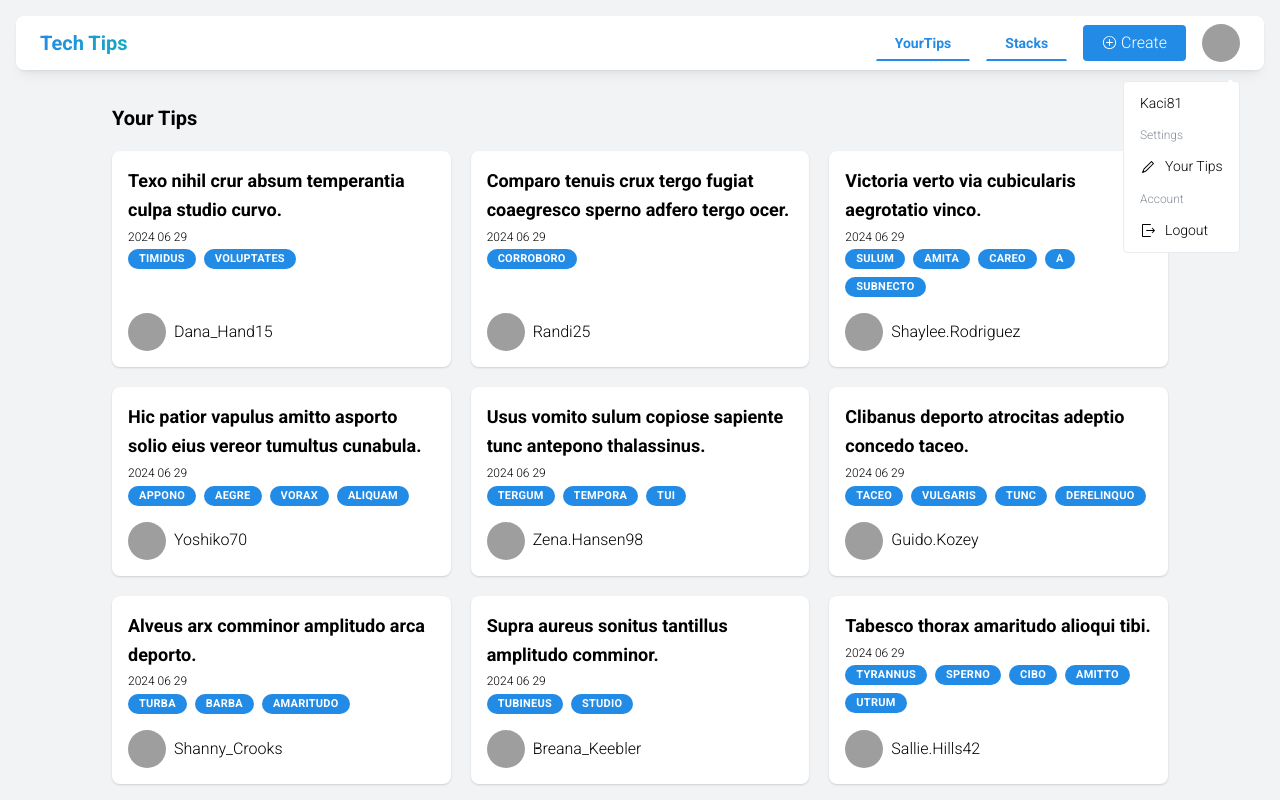
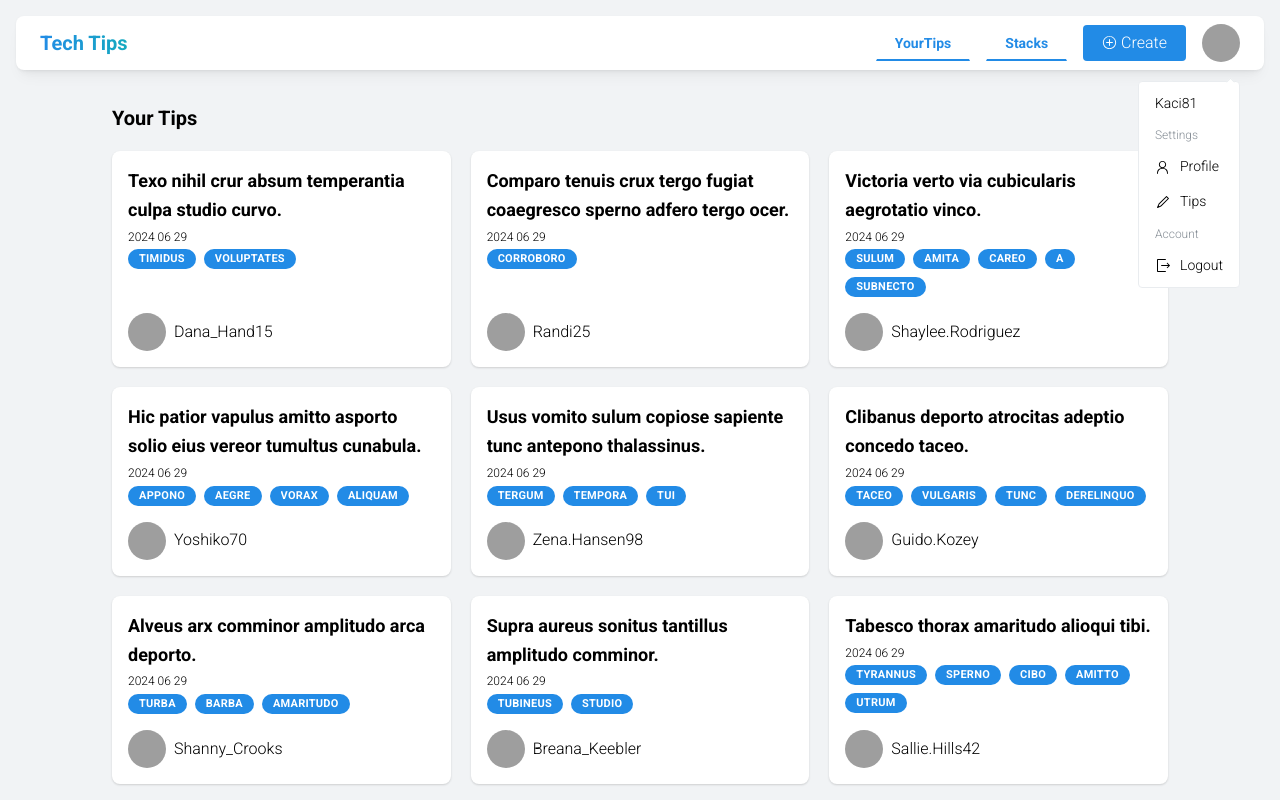
Before and after one commit to imaimai17468/tech-tips, a Next.js app: page / in a window 1280 px wide. Both pictures are taken after a click on the button 1221 px from the left and 43 px from the top of the page. Shown: the top 800 px of the page. Built offline with nearby package versions, Linux system fonts and the light colour scheme; grey boxes are pictures that could not be loaded.

Commit message:
fix: Update UserButton component to include user ID in user link

```diff
--- a/src/components/parts/Header/Header.tsx
+++ b/src/components/parts/Header/Header.tsx
@@ -1,10 +1,10 @@
 import { CLIENT_PATHS } from "@/constants/clientPaths";
+import { createMockUser } from "@/repositories/user/mock";
 import { Anchor, Card, Flex } from "@mantine/core";
 import { Logo } from "../Logo";
 import { RouteButton } from "./components/RouteButton";
 import { TipCreateButton } from "./components/TipCreateButton";
 import { UserButton } from "./components/UserButton";
-import { createMockUser } from "@/repositories/user/mock";
 
 export const Header: React.FC = () => {
   const user = createMockUser();
@@ -19,7 +19,7 @@ export const Header: React.FC = () => {
           <RouteButton href={CLIENT_PATHS.TOP}>YourTips</RouteButton>
           <RouteButton href={CLIENT_PATHS.STACK}>Stacks</RouteButton>
           <TipCreateButton />
-          <UserButton href={user.userImageURL} userName={user.username} />
+          <UserButton href={user.userImageURL} userName={user.username} userID={user.id} />
         </Flex>
       </Flex>
     </Card>
--- a/src/components/parts/Header/components/UserButton.tsx
+++ b/src/components/parts/Header/components/UserButton.tsx
@@ -3,14 +3,15 @@
 import { CLIENT_PATHS } from "@/constants/clientPaths";
 import { replaceIDinPath } from "@/utils/replaceIDinPath";
 import { Avatar, Menu, UnstyledButton } from "@mantine/core";
-import { ExitIcon, Pencil1Icon } from "@radix-ui/react-icons";
+import { ExitIcon, Pencil1Icon, PersonIcon } from "@radix-ui/react-icons";
 
 type Props = {
   href: string;
   userName: string;
+  userID: string;
 };
 
-export const UserButton: React.FC<Props> = ({ href, userName }) => {
+export const UserButton: React.FC<Props> = ({ href, userName, userID }) => {
   return (
     <Menu offset={15} withArrow position="bottom-end" transitionProps={{ transition: "rotate-right", duration: 150 }}>
       <Menu.Target>
@@ -19,12 +20,15 @@ export const UserButton: React.FC<Props> = ({ href, userName }) => {
         </UnstyledButton>
       </Menu.Target>
       <Menu.Dropdown>
-        <Menu.Item component="a" href={replaceIDinPath(CLIENT_PATHS.USER, userName)}>
+        <Menu.Item component="a" href={replaceIDinPath(CLIENT_PATHS.USER, userID)}>
           {userName}
         </Menu.Item>
 
         <Menu.Label>Settings</Menu.Label>
-        <Menu.Item leftSection={<Pencil1Icon />}>Your Tips</Menu.Item>
+        <Menu.Item leftSection={<PersonIcon />} component="a" href={CLIENT_PATHS.SETTINGS_PROFILE}>
+          Profile
+        </Menu.Item>
+        <Menu.Item leftSection={<Pencil1Icon />}>Tips</Menu.Item>
 
         <Menu.Label>Account</Menu.Label>
         <Menu.Item leftSection={<ExitIcon />}>Logout</Menu.Item>
```
